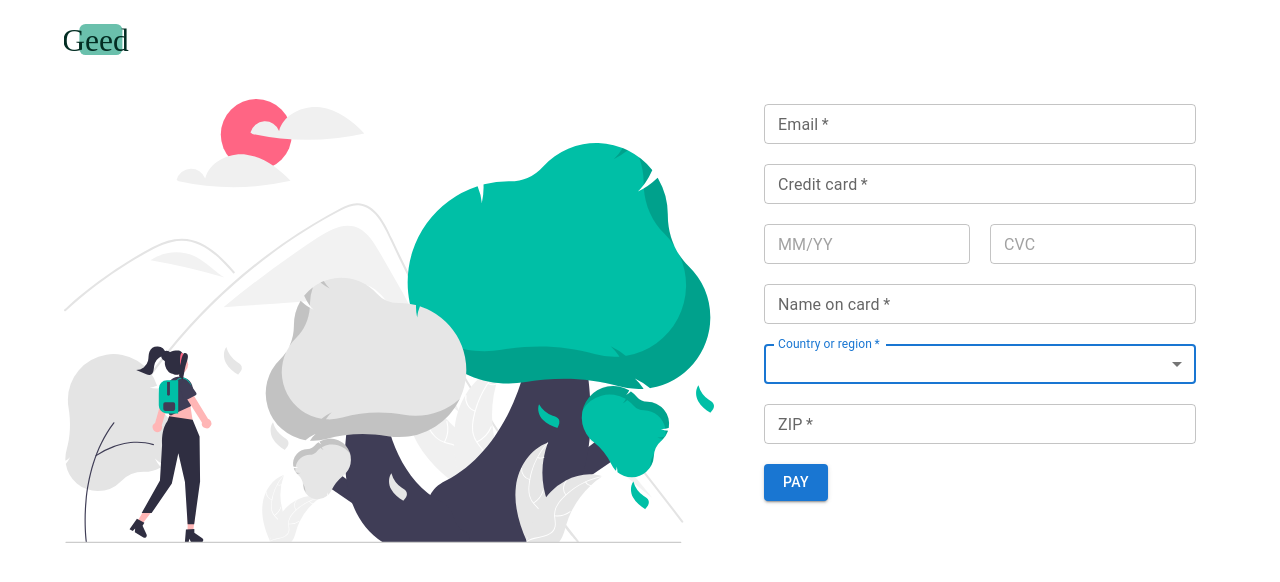
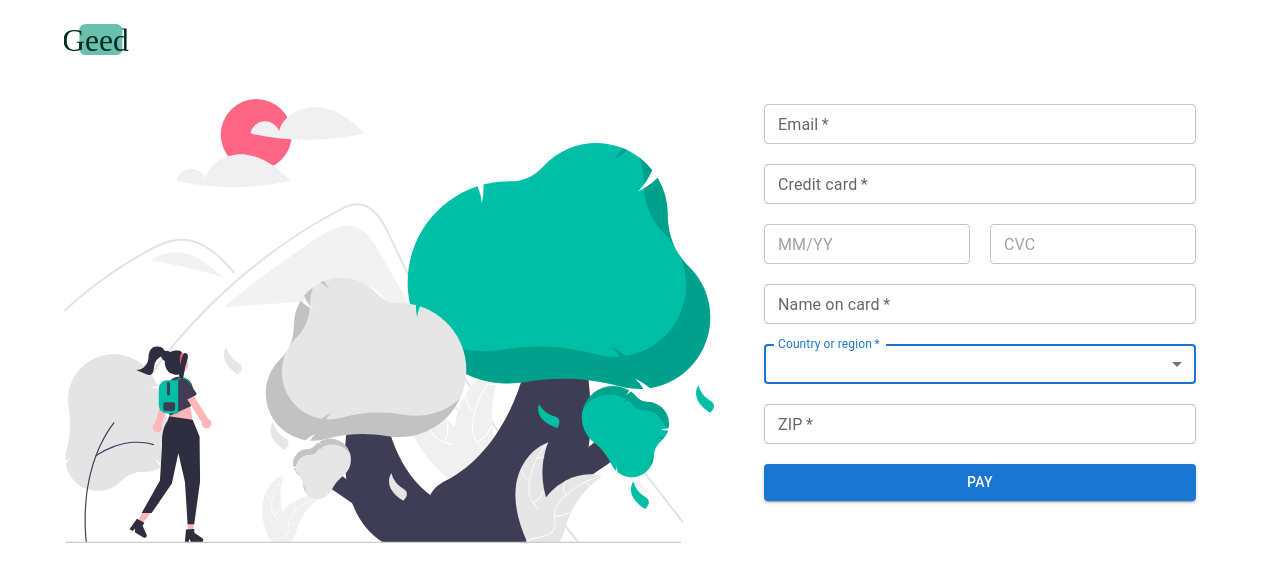
Before and after one commit to somalisintech/2021-hackathon-team-6, a React (Create React App) app: page /payment in a window 1280 px wide. Shown: the top 582 px of the page. Built offline with nearby package versions, Linux system fonts and the light colour scheme.

Commit message:
reseized button in payyment form

```diff
--- a/src/components/PaymentForm.js
+++ b/src/components/PaymentForm.js
@@ -348,8 +348,10 @@ const PaymentForm = () => {
 				required
 				placeholder="ZIP"
 			/>
-			<Link to="/dashboard">
-				<Button variant="contained">Pay</Button>
+			<Link to="/dashboard" style={{ textDecoration: 'none' }}>
+				<Button variant="contained" fullWidth>
+					Pay
+				</Button>
 			</Link>
 		</Box>
 
```
